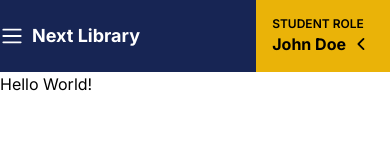
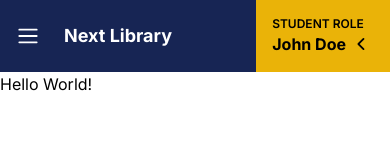
Before and after one commit to jim-ww/library-nextjs, a Next.js app: page / in a window 390 px wide. Shown: the top 160 px of the page. Built offline with nearby package versions, Linux system fonts and the light colour scheme.

Commit message:
fix panel position

```diff
--- a/app/ui/components/Panel.tsx
+++ b/app/ui/components/Panel.tsx
@@ -17,19 +17,20 @@ import { useState, type ReactNode } from 'react';
 export function Panel({ user }: Readonly<{ user: User }>) {
   const [mobileMenuClosed, setMobileMenuClosed] = useState(true);
   const [userProfileClosed, setUserProfileClosed] = useState(true);
+  // const { user, loading, error } = useCurrentUser(); //{ user }: Readonly<{ user: User }>
 
   const iconSize = 'size-6';
 
   return (
     <>
-      <div className="bg-blue-950 whitespace-nowrap sticky top-0 lg:top-auto md:w-screen lg:w-auto lg:h-screen">
-        <div className="flex lg:flex-col items-center lg:items-start  lg:h-full">
-          {/* // * Mobile menu button  */}
+      <div className="bg-blue-950 whitespace-nowrap md:w-screen lg:w-auto lg:h-screen">
+        <div className="flex lg:flex-col items-center lg:items-start lg:h-full">
+          {/* Mobile menu button */}
           <button
             type="button"
             aria-controls="menu"
-            aria-expanded="false"
-            className="md:hidden"
+            aria-expanded={!mobileMenuClosed}
+            className="md:hidden p-4"
             onClick={() => setMobileMenuClosed(!mobileMenuClosed)}
           >
             <Bars3Icon className={`${iconSize} text-white`} />
@@ -41,9 +42,10 @@ export function Panel({ user }: Readonly<{ user: User }>) {
 
           {user && (
             <>
+              {/* NavBar for desktop && tablets */}
               <NavBar classname="hidden md:inline" />
               <div className="flex-grow" />
-              <UserProfileBubble
+              <UserProfileBlock
                 user={user}
                 toggleUserProfileMenu={() =>
                   setUserProfileClosed(!userProfileClosed)
@@ -53,17 +55,19 @@ export function Panel({ user }: Readonly<{ user: User }>) {
           )}
         </div>
       </div>
-      {mobileMenuClosed || (
-        <div className="bg-blue-950 whitespace-nowrap absolute left-0 top-16 bottom-0 p-2">
+
+      {!mobileMenuClosed && (
+        <div className="bg-blue-950 absolute left-0 top-16 bottom-0 p-2 z-50 w-full">
           <NavBar />
         </div>
       )}
-      {userProfileClosed || <UserProfileOptions />}
+
+      {!userProfileClosed && <UserProfileOptions />}
     </>
   );
 }
 
-function UserProfileBubble({
+function UserProfileBlock({
   user,
   toggleUserProfileMenu,
 }: Readonly<{ user: User; toggleUserProfileMenu: () => void }>) {
@@ -80,8 +84,8 @@ function UserProfileBubble({
           onClick={toggleUserProfileMenu}
         >
           <span className="font-bold">{user.name}</span>
-          <ChevronDownIcon className={'size-6 ml-auto hidden md:inline'} />
-          <ChevronLeftIcon className={'size-6 inline md:hidden ml-1 '} />
+          <ChevronDownIcon className="size-6 ml-auto hidden md:inline" />
+          <ChevronLeftIcon className="size-6 inline md:hidden ml-1 " />
         </button>
       </div>
     </div>
@@ -89,8 +93,15 @@ function UserProfileBubble({
 }
 
 function UserProfileOptions() {
-  // TODO implement
-  return <div>User profile options here...</div>;
+  return (
+    <div className="bg-white shadow-lg p-4">
+      <ul>
+        <li>
+          <button className="w-full text-left p-2">Logout</button>
+        </li>
+      </ul>
+    </div>
+  );
 }
 
 function NavBar({ classname }: Readonly<{ classname?: string }>) {
```
